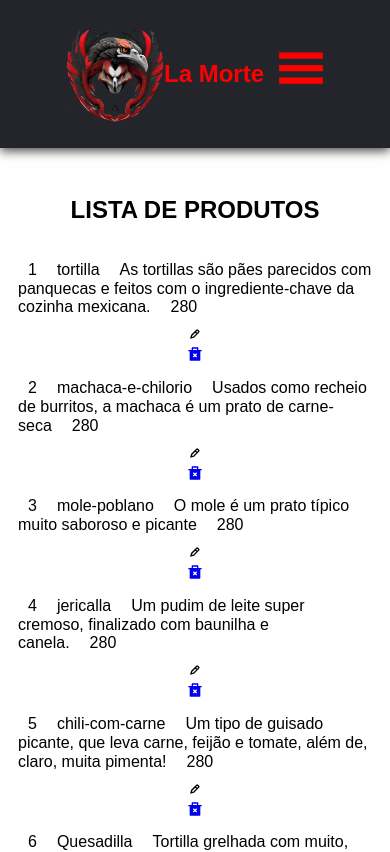
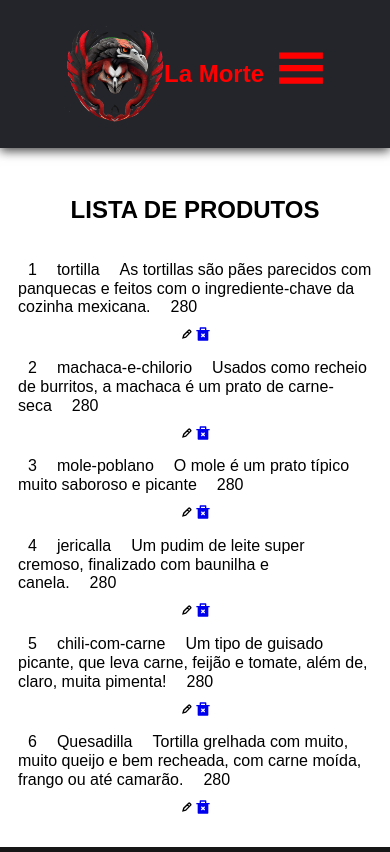
Before and after one commit to MIBFIAP/Checkpoint-5-WEBDEV, a React (Vite) app: page /produtos in a window 390 px wide. Shown: the top 852 px of the page. Built offline with nearby package versions, Linux system fonts and the light colour scheme; a web font is replaced by a local one.

Commit message:
RM-98811

```diff
--- a/src/estilos/produtos.css
+++ b/src/estilos/produtos.css
@@ -47,4 +47,7 @@ th ,td{
     .categoria{
         display: none;
     }
+    .editar {
+        flex-direction: row;
+    }
 }
```
